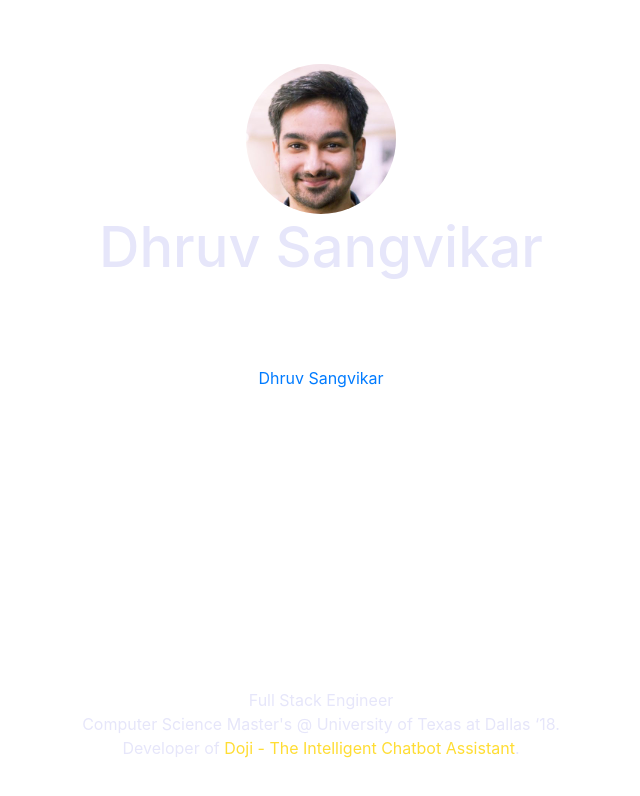
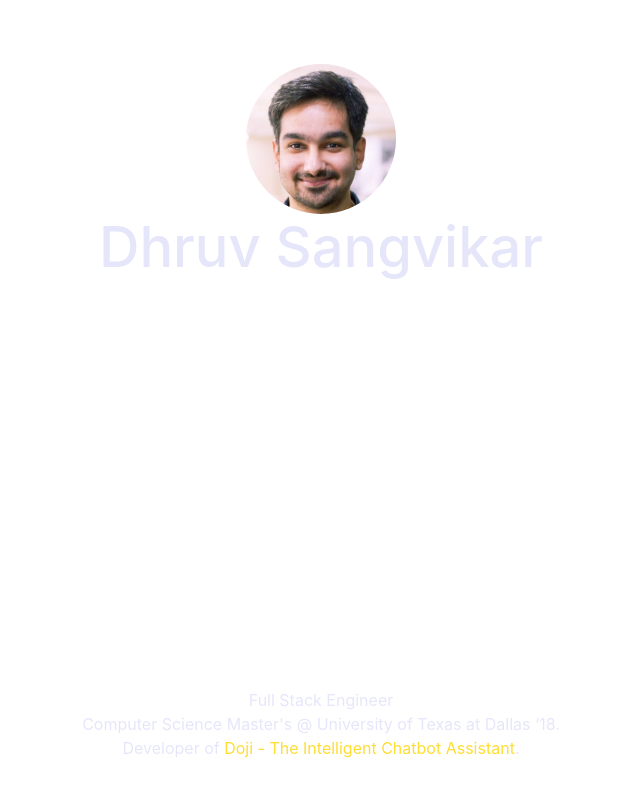
Before and after one commit to meets7/meets7.github.io, a plain HTML site: page index.html in a window 1280 px wide. Shown: the whole page, without its empty margins (319-959 px from the left). Drawn offline with Linux system fonts and the light colour scheme.

Commit message:
remove linkedin batch

```diff
--- a/index.html
+++ b/index.html
@@ -41,8 +41,6 @@
           </div>
         </div>
 
-        <div class="LI-profile-badge"  data-version="v1" data-size="medium" data-locale="en_US" data-type="vertical" data-theme="dark" data-vanity="dhruvsangvikar"><a class="LI-simple-link" href='https://www.linkedin.com/in/dhruvsangvikar?trk=profile-badge'>Dhruv Sangvikar</a></div>
-
         <div class="row col-auto col-centered" id="about">
           <p class="info-text">
             Full Stack Engineer<br>
```
